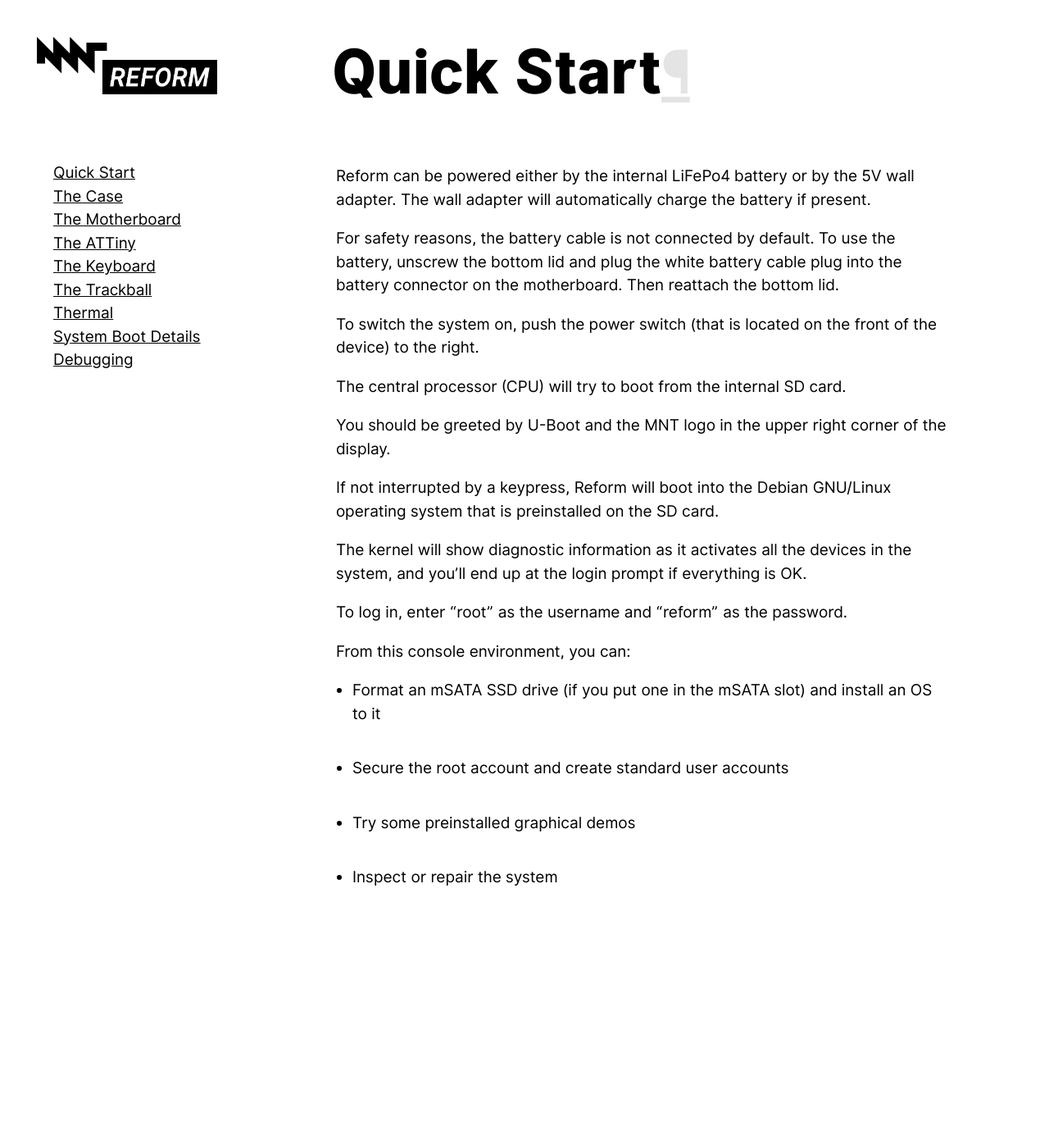
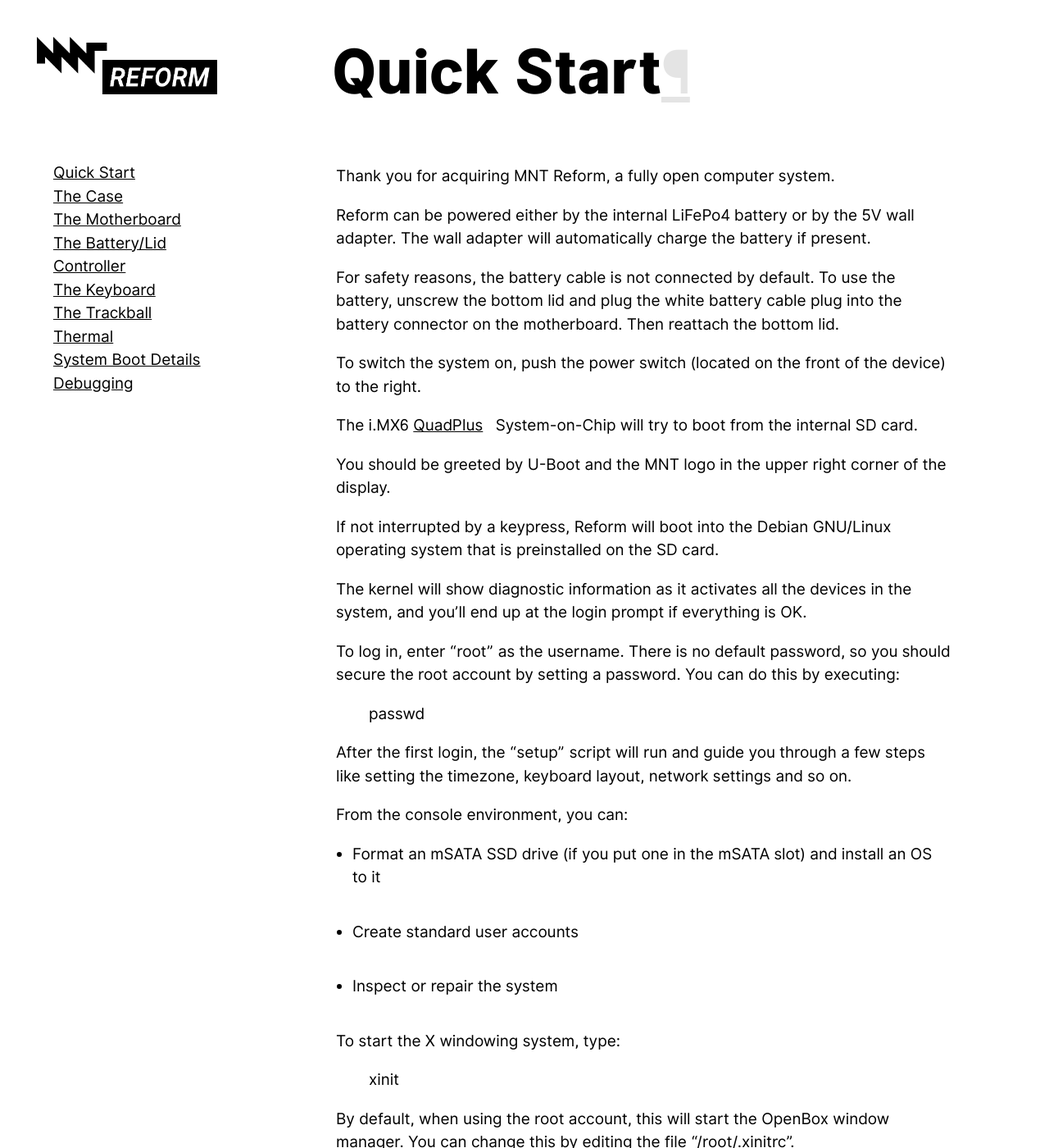
Before and after one commit to milestogo/reform, a Sphinx documentation site: the page built from handbook/source/quickstart/index.rst, in a window 1280 px wide and 1400 px high. Shown: the whole window at 82% size. Built offline with Sphinx 7.4.7, drawn with Linux system fonts in a browser that asks for light colours; pages that are not in the unit, such as notebooks, are missing from menus; some of the changed text lies outside the part shown.

Commit message:
some manual pages updated

```diff
--- a/handbook/source/boot/index.rst
+++ b/handbook/source/boot/index.rst
@@ -4,7 +4,7 @@
 Powering Up
 -----------
 
-When the power switch is turned on, the TinyRex circuit receives power. If it is happy with the applied voltages (POWEROK signals are present), the green LED on the TinyRex module will light up. If only the red LED lights up, there is a problem with the power supply.
+When the power switch is turned on, the TinyRex module (the little red board that contains the i.MX6 and the memory chips) receives power. If it is happy with the applied voltages (POWEROK signals are present), the green LED on the TinyRex module will light up. If only the red LED lights up, there is a problem with the power supply.
 
 Next, the i.MX6 chip will jump to internal boot ROM code at memory address *0x00000000*. The boot ROM looks for an SD card on port SD1 and reads the DCD (Device Configuration Data) table from physical address 0x400 (1024 decimal, or the second physical block) on the SD card. This means that you can only use the MBR partition scheme on the boot disk, as it only occupies the first disk block. The more modern GPT partition format could work in theory, but most GPT tools and parsers do not understand GPT structures where the second block is in an alternative location.
 
@@ -41,7 +41,7 @@
 
 .. code-block:: shell
 
-   setenv bootargs noinitrd root=/dev/mmcblk0p1 rw rootwait cma=256M pci=nomsi
+   setenv bootargs noinitrd root=/dev/mmcblk0p1 rw rootwait cma=256M pci=nomsi no_console_suspend=1
 
 2. Set the maximum address/size for the device tree structure (called FDT in U-Boot, DTS/DTB in Linux). The kernel can fail to start without this.
 
--- a/handbook/source/motherboard/attiny.rst
+++ b/handbook/source/motherboard/attiny.rst
@@ -1,17 +1,17 @@
-The ATTiny
-==========
+The Battery/Lid Controller
+==========================
 
-In a Nutshell
--------------
+Introduction
+------------
 
-The ATTiny841 MCU works as:
+The Atmel ATTiny841 (U16) is a 8-bit microcontroller that uses very little power and is always on when there is battery power in the system.
+Its job is to keep track of how much current is going in and out of the battery and what voltage the battery has. It does this with the help of the voltage/current monitor chip INA260 that is connected to the ATTiny via I2C.
+
+The ATTiny works as:
 
 - Battery voltage and current monitor/gauge
 - System current monitor
 - Lid sensor
-
-The Atmel ATTiny841 (U16) is a 8-bit microcontroller that uses very little power and is always on when there is battery power in the system.
-Its job is to keep track of how much current is going in and out of the battery and what voltage the battery has. It does this with the help of the voltage/current monitor chip INA260 that is connected to the ATTiny via I2C.
 
 Communcation
 ------------
@@ -22,14 +22,18 @@
 
 .. code-block:: shell
 
-   screen /dev/ttymxc1 9600
+   screen /dev/ttymxc1 2400
 
-It accepts commands in the form of a single letter and sends a string in response. The current commands are:
+It accepts commands in the form of a single letter followed by return. The current commands are:
 
 - *p*: Get battery power information (estimated capacity in amp hours, voltage, current)
 - *l*: Get lid state (0: open, 1: closed)
 - *h*: Get hall sensor raw analog value
-- *r*: Reset the battery capacity counter to 10Ah (TODO: make it possible to set a value)
+
+In addition, these commands can be prefixed with a decimal number (up to four digits):
+
+- *600b*: Reset the battery capacity counter to 10Ah (600 Amp minutes)
+- *500t*: Set the lid sensor open/closed threshold to the value 500
 
 Undervoltage Protection (UVLO)
 ------------------------------
@@ -39,7 +43,7 @@
 Lid Sensor
 ----------
 
-The ATTiny also senses if the lid is open or closed. A hall effect sensor is connected to pins 3 and 4 (analog input). The lid is considered closed when a magnet is close to the sensor. The ATTiny outputs the string "lid_open" via its serial port which can wake the i.MX6 up from sleep.
+The ATTiny senses if the lid is open or closed using the hall effect sensor (Honeywell SS495A). The lid is considered closed when a magnet is close to the sensor. The ATTiny outputs the string "lid_open" via its serial port which can wake the i.MX6 up from sleep.
 
 Flashing the Firmware
 ---------------------
@@ -52,17 +56,17 @@
 
 Upper row (left to right):
 
+- **7** GND
+- **5** MOSI
+- **3** MISO
 - **1** SCK
-- **3** MISO
-- **5** MOSI
-- **7** GND
 
 Lower row (left to right):
 
+- **8** RESET
+- **6** Not connected
+- **4** Not connected
 - **2** Not connected
-- **4** Not connected
-- **6** Not connected
-- **8** RESET
 
 .. _emulate: https://www.arduino.cc/en/Tutorial/ArduinoISP
 .. _firmware: https://github.com/mntmn/reform/reform-attiny-fw
--- a/handbook/source/quickstart/index.rst
+++ b/handbook/source/quickstart/index.rst
@@ -1,13 +1,15 @@
 Quick Start
 ===========
+
+Thank you for acquiring MNT Reform, a fully open computer system.
 
 Reform can be powered either by the internal LiFePo4 battery or by the 5V wall adapter. The wall adapter will automatically charge the battery if present.
 
 For safety reasons, the battery cable is not connected by default. To use the battery, unscrew the bottom lid and plug the white battery cable plug into the battery connector on the motherboard. Then reattach the bottom lid.
 
-To switch the system on, push the power switch (that is located on the front of the device) to the right.
+To switch the system on, push the power switch (located on the front of the device) to the right.
 
-The central processor (CPU) will try to boot from the internal SD card.
+The i.MX6 QuadPlus_ System-on-Chip will try to boot from the internal SD card.
 
 You should be greeted by U-Boot and the MNT logo in the upper right corner of the display.
 
@@ -15,11 +17,28 @@
 
 The kernel will show diagnostic information as it activates all the devices in the system, and you'll end up at the login prompt if everything is OK.
 
-To log in, enter "root" as the username and "reform" as the password.
+To log in, enter "root" as the username. There is no default password, so you should secure the root account by setting a password. You can do this by executing:
 
-From this console environment, you can:
+    passwd
+
+After the first login, the "setup" script will run and guide you through a few steps like setting the timezone, keyboard layout, network settings and so on.
+
+From the console environment, you can:
 
 - Format an mSATA SSD drive (if you put one in the mSATA slot) and install an OS to it
-- Secure the root account and create standard user accounts
-- Try some preinstalled graphical demos
+- Create standard user accounts
 - Inspect or repair the system
+
+To start the X windowing system, type:
+
+    xinit
+
+By default, when using the root account, this will start the OpenBox window manager. You can change this by editing the file "/root/.xinitrc".
+
+You can install additional software and desktop environments by using "apt", for example "apt install firefox". You can find more information about using apt by reading its manual page. Manual pages are accessed by executing "man programname", for example:
+
+    man apt
+
+Enjoy your Reform computer!
+
+.. _QuadPlus: https://www.nxp.com/products/processors-and-microcontrollers/arm-based-processors-and-mcus/i.mx-applications-processors/i.mx-6-processors/i.mx-6quadplus-processor-quad-core-high-performance-advanced-3d-graphics-hd-video-advanced-multimedia-arm-cortex-a9-core:i.MX6QP
--- a/handbook/source/thermal/index.rst
+++ b/handbook/source/thermal/index.rst
@@ -5,7 +5,7 @@
 
 The fan is needed to push hot air out of the case, preventing overheating of the system. Normally, its full power is only needed when the system is under heavy load, for example when the GPU (3D graphics processor) is very active or all 4 cores are busy compiling code. The fan should turn on to full power when the SoC temperature is over 65 degrees celcius.
 
-One of the three fan cables (yellow) connects to the PWM1 pin of the i.MX6. The fan's speed can be controlled via pulse width modulation. This is usually the job of the reformd script, which monitors the core temperature and sets the fan to full power when the temperature is over 65 degrees Celcius.
+One of the three fan cables (orange) connects to the PWM1 pin of the i.MX6. The fan's speed can be controlled via pulse width modulation. This is usually the job of the reformd script, which monitors the core temperature and sets the fan to full power when the temperature is over 65 degrees Celcius.
 
 To check the temperature of the system, you can use the command:
 
```
